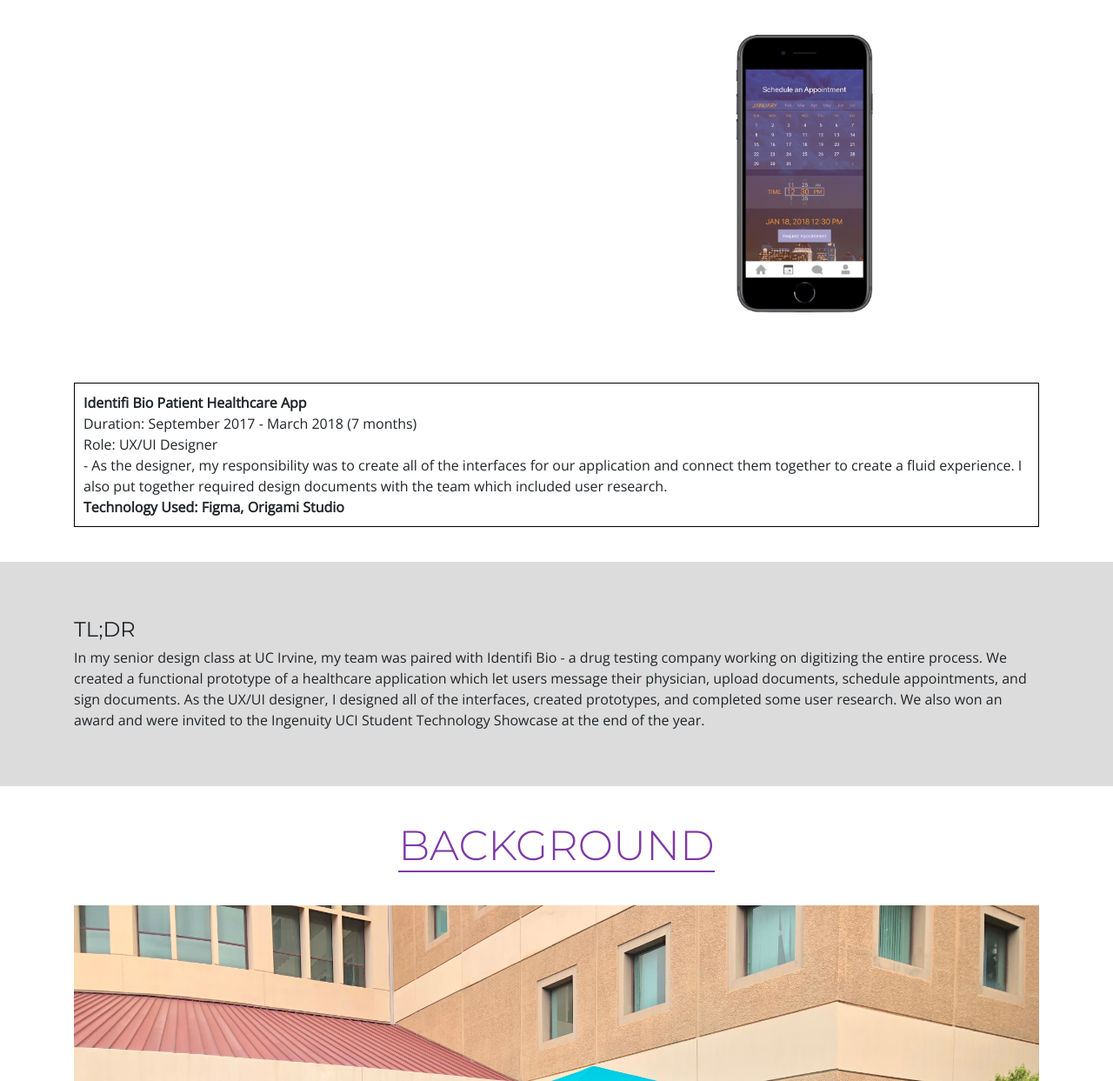
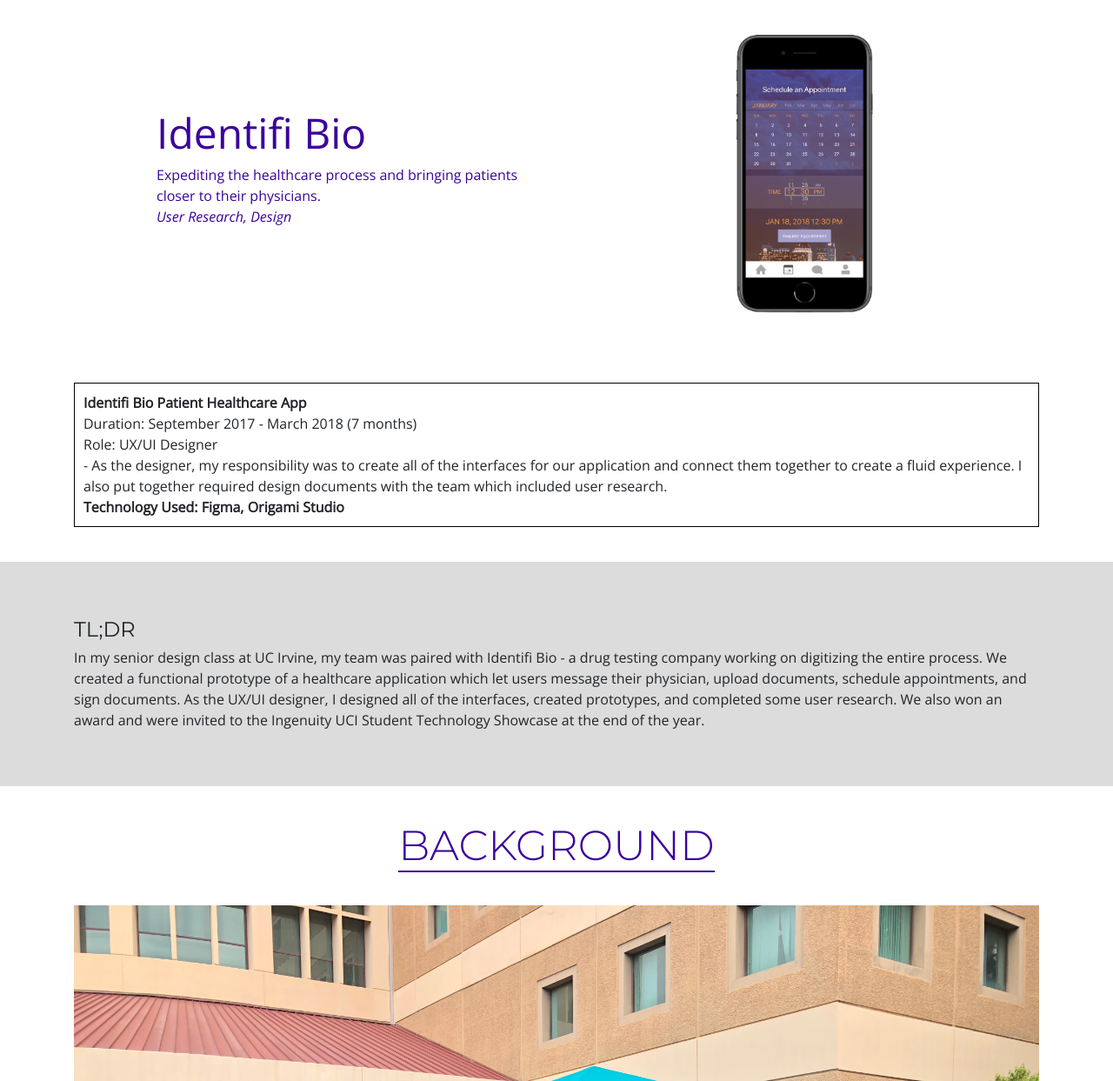
Before and after one commit to kmakitan/kmakitan.github.io, a PHP site: page /portfolio/IdentifiBio/index.html in a window 1280 px wide. Shown: the part 60-1303 px from the top of the page at 87% size. Run offline with PHP 8.4, Linux system fonts and the light colour scheme; some web fonts are replaced.

Commit message:
More style changes

```diff
--- a/css/custom.css
+++ b/css/custom.css
@@ -113,6 +113,7 @@ button.btn {
 
 button.btn a{
 	text-decoration: none;
+	color: black;
 }
 
 /* Homepage Photo */
@@ -208,7 +209,7 @@ button.btn a{
 }
 
 #BO button.btn {
-	border: 2px solid #d80d0d;
+	border: 1px solid #d80d0d;
 }
 
 #BO button.btn a {
@@ -224,7 +225,7 @@ button.btn a{
 }
 
 #IB button.btn {
-	border: 2px solid #3b049b;
+	border: 1px solid #3b049b;
 }
 
 #IB button.btn a {
@@ -240,7 +241,7 @@ button.btn a{
 }
 
 #CL button.btn {
-	border: 2px solid #2154ed;
+	border: 1px solid #2154ed;
 }
 
 #CL button.btn a {
@@ -317,18 +318,18 @@ button.btn a{
 }
 
 .BO-page-title {
-	border-color: #FF7676;
-	color: #FF7676;
+	border-color: #d80d0d;
+	color: #d80d0d;
 }
 
 .IB-page-title {
-	border-color: #7D3AA6;
-	color: #7D3AA6;
+	border-color: #3b049b;
+	color: #3b049b;
 }
 
 .CL-page-title {
-	border-color: #1C7BD6;
-	color: #1C7BD6;
+	border-color: #2154ed;
+	color: #2154ed;
 }
 
 .project-page-h3 {
@@ -699,14 +700,14 @@ button.btn a{
 
 	/* Project jumbo bg colors */
 	.BO-page-title {
-		border-color: #FF7676;
+		border-color: #d80d0d;
 	}
 
 	.IB-page-title {
-		border-color: #7D3AA6;
+		border-color: #3b049b;
 	}
 	.CL-page-title {
-		border-color: #1C7BD6;
+		border-color: #2154ed;
 	}
 
 	#resume-title {
--- a/index.html
+++ b/index.html
@@ -68,7 +68,7 @@
                             <h3>Benefit One</h3>
                             <p>A welfare company in Japan with an overdue mobile redesign.</p>
                             <p class="project-tag">User Research, Testing, Design</p>
-                            <button class="btn"><a href="portfolio/BenefitOne/index.html"><strong>View Details</strong></a></button>
+                            <button class="btn"><a href="portfolio/BenefitOne/index.html">VIEW DETAILS</a></button>
                         </div>
                     </div>
                     <div class="col-12 col-sm-6 project-image-container">
@@ -86,7 +86,7 @@
                             <h3>Identifi Bio</h3>
                             <p>Expediting the healthcare process and bringing patients closer to their physicians.</p>
                             <p class="project-tag">User Research, Design</p>
-                            <button class="btn"><a href="portfolio/IdentifiBio/index.html"><strong>View Details</strong></a></button>
+                            <button class="btn"><a href="portfolio/IdentifiBio/index.html">VIEW DETAILS</a></button>
                         </div>
                     </div>
                     <div class="col-12 col-sm-6 project-image-container" id="identifi-bio-image">
@@ -104,7 +104,7 @@
                             <h3>Climate Lens</h3>
                             <p>A global conscience for a global situation.</p>
                             <p class="project-tag">User Research, Testing</p>
-                            <button class="btn"><a href="portfolio/ClimateLens/index.html"><strong>View Details</strong></a></button>
+                            <button class="btn"><a href="portfolio/ClimateLens/index.html">VIEW DETAILS</a></button>
                         </div>
                     </div>
                     <div class="col-12 col-sm-6 project-image-container" id="climate-lens-image">
--- a/portfolio/IdentifiBio/index.html
+++ b/portfolio/IdentifiBio/index.html
@@ -56,9 +56,9 @@
             <div class="row">
                 <div class="col-12 col-sm-6 col-md-5 project-info-container offset-md-1">
                     <div class="project-info">
-                        <h1 class="project-page-title white-text">Identifi Bio</h3>
-                        <p class="white-text">Expediting the healthcare process and bringing patients closer to their physicians.</p>
-                        <p class="project-tag white-text">User Research, Design</p>
+                        <h1 class="project-page-title">Identifi Bio</h3>
+                        <p>Expediting the healthcare process and bringing patients closer to their physicians.</p>
+                        <p class="project-tag">User Research, Design</p>
                     </div>
                 </div>
                 <div class="col-12 col-sm-6 project-image-container">
```
